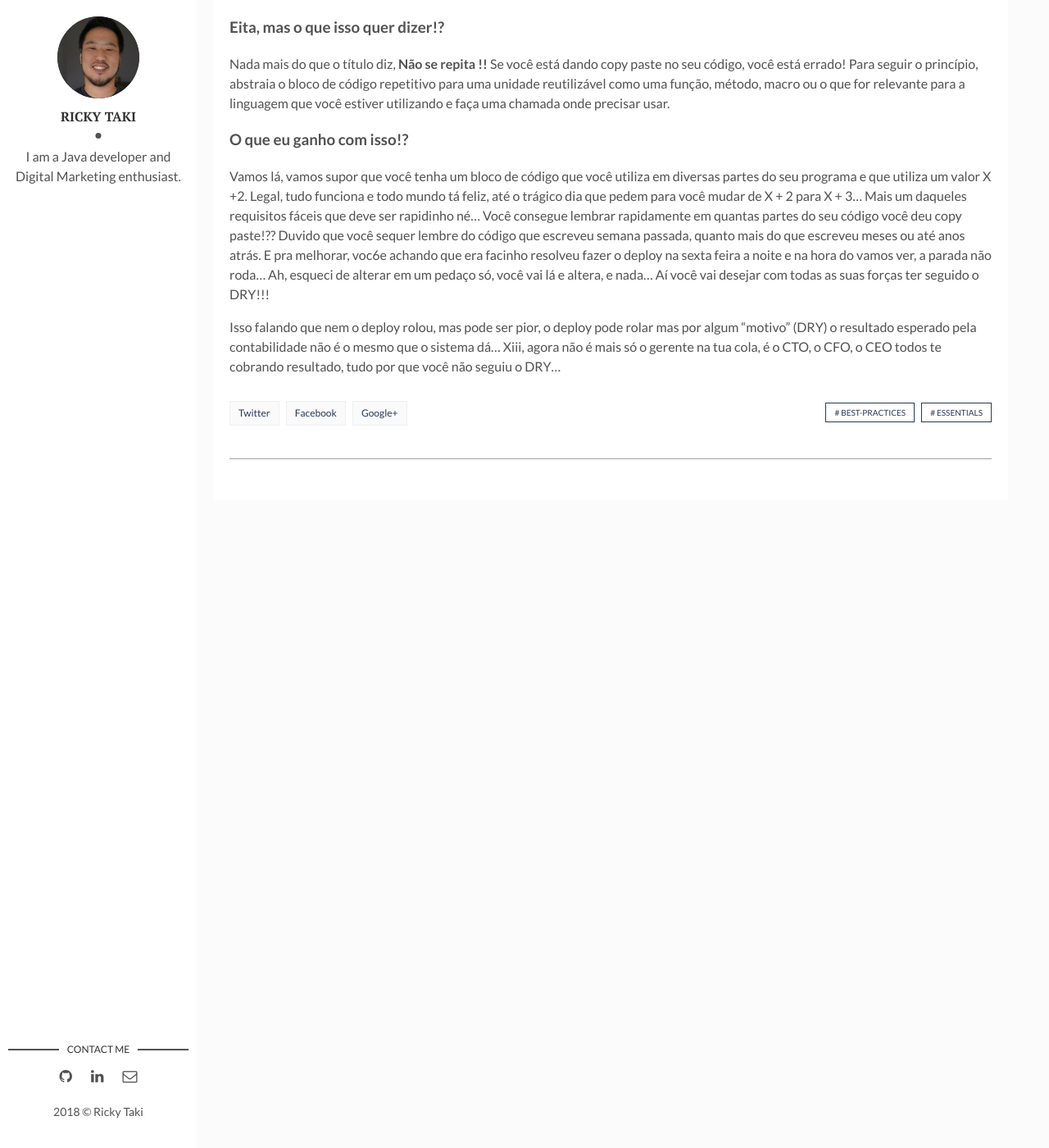
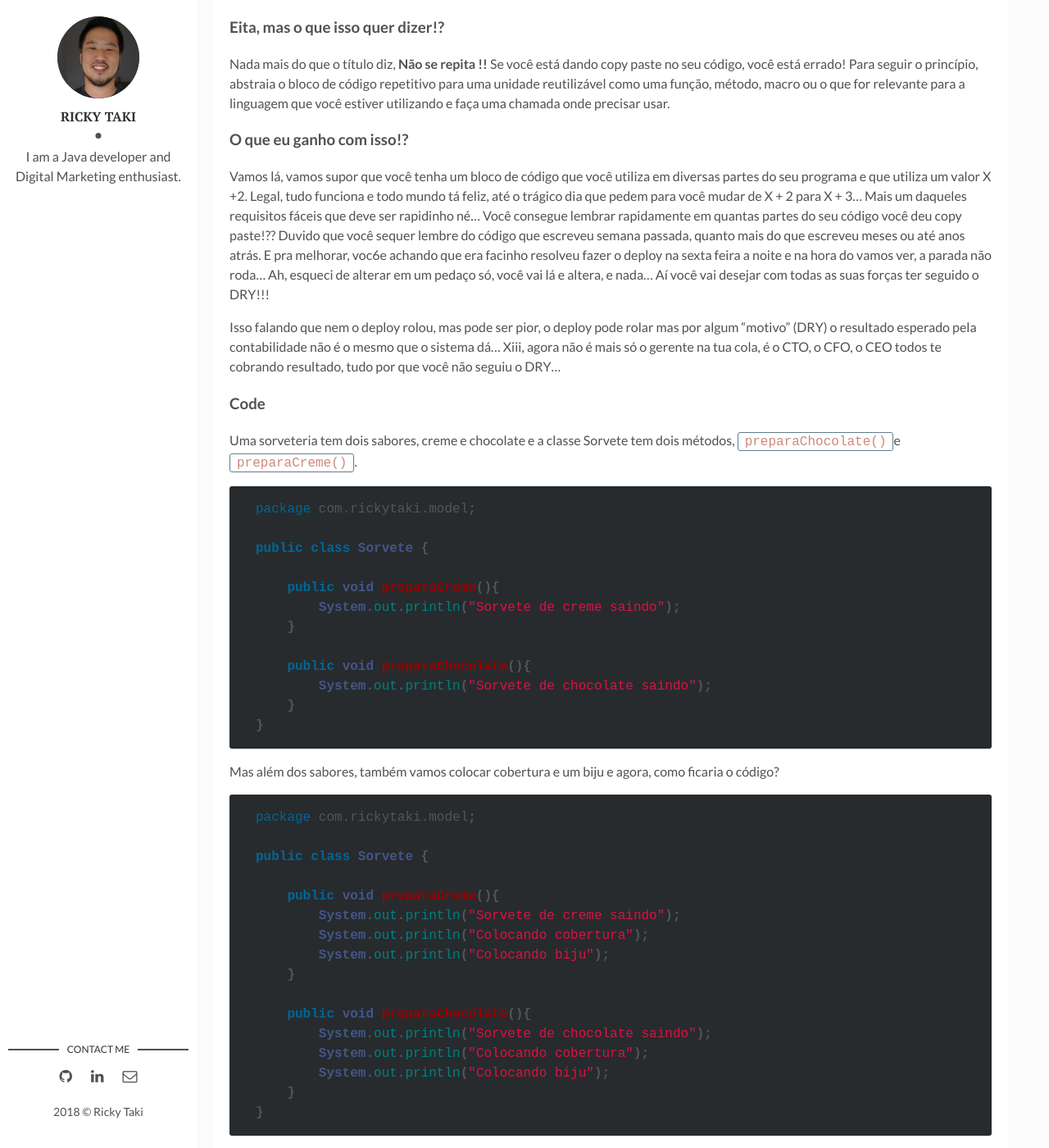
Before and after one commit to rickytaki/rickytaki.github.io, a Jekyll site: the page built from _posts/2018-06-02-Dry-Don't-Repeat-Yourself.md, in a window 1280 px wide and 1400 px high, scrolled down 837 px. Shown: the whole window at 82% size. Built offline with Jekyll 4.4.1, drawn with Linux system fonts in a browser that asks for light colours; comment, search, counter and statistics services are not loaded; before the commit the page ends 1467 px from its top, so only the background shows below that; some of the changed text lies outside the part shown.

Commit message:
Change Code block style and finish DRY post

````diff
--- a/_includes/head.html
+++ b/_includes/head.html
@@ -86,4 +86,6 @@
 	<link rel="stylesheet" href="{{ "/assets/fonts/font-awesome/css/font-awesome.min.css" | prepend: site.baseurl }}">
 	<!-- Styles -->
 	<link rel="stylesheet" href="{{ "/assets/css/main.css" | prepend: site.baseurl }}">
+	<!-- Syntax -->
+	<link rel="stylesheet" href="{{ "/assets/css/syntax.css" | prepend: site.baseurl }}">
 </head>
--- a/_posts/2018-06-02-Dry-Don't-Repeat-Yourself.md
+++ b/_posts/2018-06-02-Dry-Don't-Repeat-Yourself.md
@@ -24,3 +24,76 @@ Nada mais do que o título diz, **Não se repita !!** Se você está dando copy
 Vamos lá, vamos supor que você tenha um bloco de código que você utiliza em diversas partes do seu programa e que utiliza um valor X +2. Legal, tudo funciona e todo mundo tá feliz, até o trágico dia que pedem para você mudar de X + 2 para X + 3... Mais um daqueles requisitos fáceis que deve ser rapidinho né... Você consegue lembrar rapidamente em quantas partes do seu código você deu copy paste!?? Duvido que você sequer lembre do código que escreveu semana passada, quanto mais do que escreveu meses ou até anos atrás. E pra melhorar, voc6e achando que era facinho resolveu fazer o deploy na sexta feira a noite e na hora do vamos ver, a parada não roda... Ah, esqueci de alterar em um pedaço só, você vai lá e altera, e nada... Aí você vai desejar com todas as suas forças ter seguido o DRY!!!
 
 Isso falando que nem o deploy rolou, mas pode ser pior, o deploy pode rolar mas por algum "motivo" (DRY) o resultado esperado pela contabilidade não é o mesmo que o sistema dá... Xiii, agora não é mais só o gerente na tua cola, é o CTO, o CFO, o CEO todos te cobrando resultado, tudo por que você não seguiu o DRY...
+
+### Code
+
+Uma sorveteria tem dois sabores, creme e chocolate e a classe Sorvete tem dois métodos, ```preparaChocolate()```e ```preparaCreme()```.
+{% highlight java %}
+
+package com.rickytaki.model;
+
+public class Sorvete {
+
+    public void preparaCreme(){
+        System.out.println("Sorvete de creme saindo");
+    }
+
+    public void preparaChocolate(){
+        System.out.println("Sorvete de chocolate saindo");
+    }
+}
+{% endhighlight %}
+Mas além dos sabores, também vamos colocar cobertura e um biju e agora, como ficaria o código?
+{% highlight java %}
+
+package com.rickytaki.model;
+
+public class Sorvete {
+
+    public void preparaCreme(){
+        System.out.println("Sorvete de creme saindo");
+        System.out.println("Colocando cobertura");
+	System.out.println("Colocando biju");
+    }
+
+    public void preparaChocolate(){
+        System.out.println("Sorvete de chocolate saindo");
+        System.out.println("Colocando cobertura");
+	System.out.println("Colocando biju");
+    }
+}
+
+{% endhighlight %}
+
+Viram a violação do DRY? Pra que repetir código!? Observem que quanto mais opções e modificações mais complexo fica modificar o comportamento ou adicionar outros!?
+#### Solução
+{% highlight java %}
+
+package com.rickytaki.model;
+
+public class Sorvete {
+
+    public void preparaCreme() {
+        System.out.println("Sorvete de creme saindo");
+        this.colocaAdicionais();
+    }
+
+    public void preparaChocolate(){
+        System.out.println("Sorvete de chocolate saindo");
+        this.colocaAdicionais();
+    }
+
+    public void colocaAdicionais(){
+        System.out.println("Colocando cobertura");
+        System.out.println("Colocando biju");
+    }
+}
+{% endhighlight %}
+
+Abstraindo o comportamento repetitivo para um método, podemos efetuar mudanças sem nos preocuparmos em quantas vezes o método é chamado ao longo do código! E fica fácil de implementarmos novos comportamentos e o código fica mais legível!
+
+Espero que você tenha entendido esse princípio essencial e passe a seguir no seu código agora mesmo!!
+
+Um abraço,
+
+Ricky Taki
--- /dev/null
+++ b/assets/css/syntax.css
@@ -0,0 +1,60 @@
+.highlight  { background: #272b2d; }
+.highlight .c { color: #999988; font-style: italic } /* Comment */
+.highlight .err { color: #a61717; background-color: #e3d2d2 } /* Error */
+.highlight .k { font-weight: bold } /* Keyword */
+.highlight .o { font-weight: bold } /* Operator */
+.highlight .cm { color: #999988; font-style: italic } /* Comment.Multiline */
+.highlight .cp { color: #999999; font-weight: bold } /* Comment.Preproc */
+.highlight .c1 { color: #999988; font-style: italic } /* Comment.Single */
+.highlight .cs { color: #999999; font-weight: bold; font-style: italic } /* Comment.Special */
+.highlight .gd { color: #000000; background-color: #ffdddd } /* Generic.Deleted */
+.highlight .gd .x { color: #000000; background-color: #ffaaaa } /* Generic.Deleted.Specific */
+.highlight .ge { font-style: italic } /* Generic.Emph */
+.highlight .gr { color: #aa0000 } /* Generic.Error */
+.highlight .gh { color: #999999 } /* Generic.Heading */
+.highlight .gi { color: #000000; background-color: #ddffdd } /* Generic.Inserted */
+.highlight .gi .x { color: #000000; background-color: #aaffaa } /* Generic.Inserted.Specific */
+.highlight .go { color: #888888 } /* Generic.Output */
+.highlight .gp { color: #555555 } /* Generic.Prompt */
+.highlight .gs { font-weight: bold } /* Generic.Strong */
+.highlight .gu { color: #aaaaaa } /* Generic.Subheading */
+.highlight .gt { color: #aa0000 } /* Generic.Traceback */
+.highlight .kc { font-weight: bold } /* Keyword.Constant */
+.highlight .kd { font-weight: bold } /* Keyword.Declaration */
+.highlight .kp { font-weight: bold } /* Keyword.Pseudo */
+.highlight .kr { font-weight: bold } /* Keyword.Reserved */
+.highlight .kt { color: #445588; font-weight: bold } /* Keyword.Type */
+.highlight .m { color: #009999 } /* Literal.Number */
+.highlight .s { color: #d14 } /* Literal.String */
+.highlight .na { color: #008080 } /* Name.Attribute */
+.highlight .nb { color: #0086B3 } /* Name.Builtin */
+.highlight .nc { color: #445588; font-weight: bold } /* Name.Class */
+.highlight .no { color: #008080 } /* Name.Constant */
+.highlight .ni { color: #800080 } /* Name.Entity */
+.highlight .ne { color: #990000; font-weight: bold } /* Name.Exception */
+.highlight .nf { color: #990000; font-weight: bold } /* Name.Function */
+.highlight .nn { color: #555555 } /* Name.Namespace */
+.highlight .nt { color: #000080 } /* Name.Tag */
+.highlight .nv { color: #008080 } /* Name.Variable */
+.highlight .ow { font-weight: bold } /* Operator.Word */
+.highlight .w { color: #bbbbbb } /* Text.Whitespace */
+.highlight .mf { color: #009999 } /* Literal.Number.Float */
+.highlight .mh { color: #009999 } /* Literal.Number.Hex */
+.highlight .mi { color: #009999 } /* Literal.Number.Integer */
+.highlight .mo { color: #009999 } /* Literal.Number.Oct */
+.highlight .sb { color: #d14 } /* Literal.String.Backtick */
+.highlight .sc { color: #d14 } /* Literal.String.Char */
+.highlight .sd { color: #d14 } /* Literal.String.Doc */
+.highlight .s2 { color: #d14 } /* Literal.String.Double */
+.highlight .se { color: #d14 } /* Literal.String.Escape */
+.highlight .sh { color: #d14 } /* Literal.String.Heredoc */
+.highlight .si { color: #d14 } /* Literal.String.Interpol */
+.highlight .sx { color: #d14 } /* Literal.String.Other */
+.highlight .sr { color: #009926 } /* Literal.String.Regex */
+.highlight .s1 { color: #d14 } /* Literal.String.Single */
+.highlight .ss { color: #990073 } /* Literal.String.Symbol */
+.highlight .bp { color: #999999 } /* Name.Builtin.Pseudo */
+.highlight .vc { color: #008080 } /* Name.Variable.Class */
+.highlight .vg { color: #008080 } /* Name.Variable.Global */
+.highlight .vi { color: #008080 } /* Name.Variable.Instance */
+.highlight .il { color: #009999 } /* Literal.Number.Integer.Long */
````
